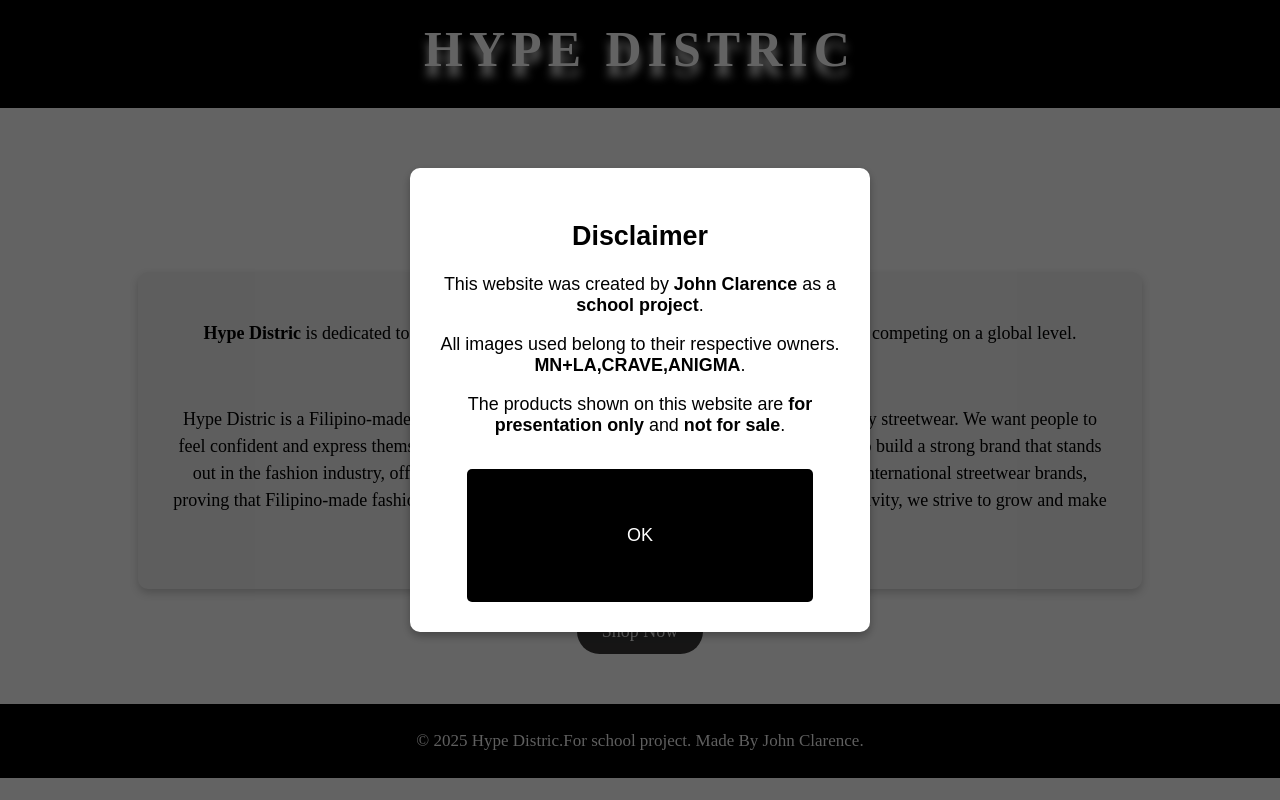
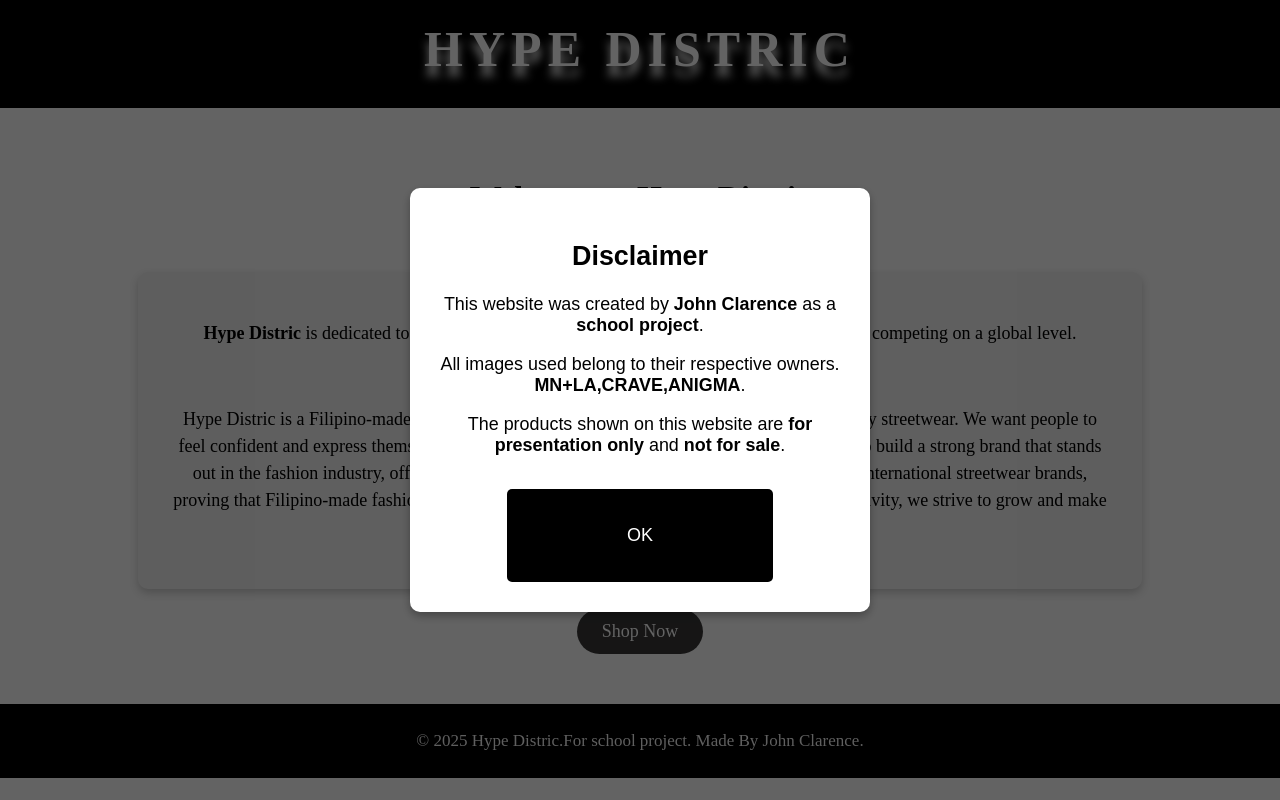
Before and after one commit to supclarence/Hype-Distric, a PHP site: page / in a window 1280 px wide. Run offline with PHP 8.4, Linux system fonts and the light colour scheme.

Commit message:
Update main-style.css

```diff
--- a/main-style.css
+++ b/main-style.css
@@ -145,7 +145,7 @@ nav a:hover {
 
 #popup button {
     margin-top: 15px;
-    padding: 14% 40%;
+    padding: 9% 30%;
     border: none;
     background: #000000;
     color: white;
```
